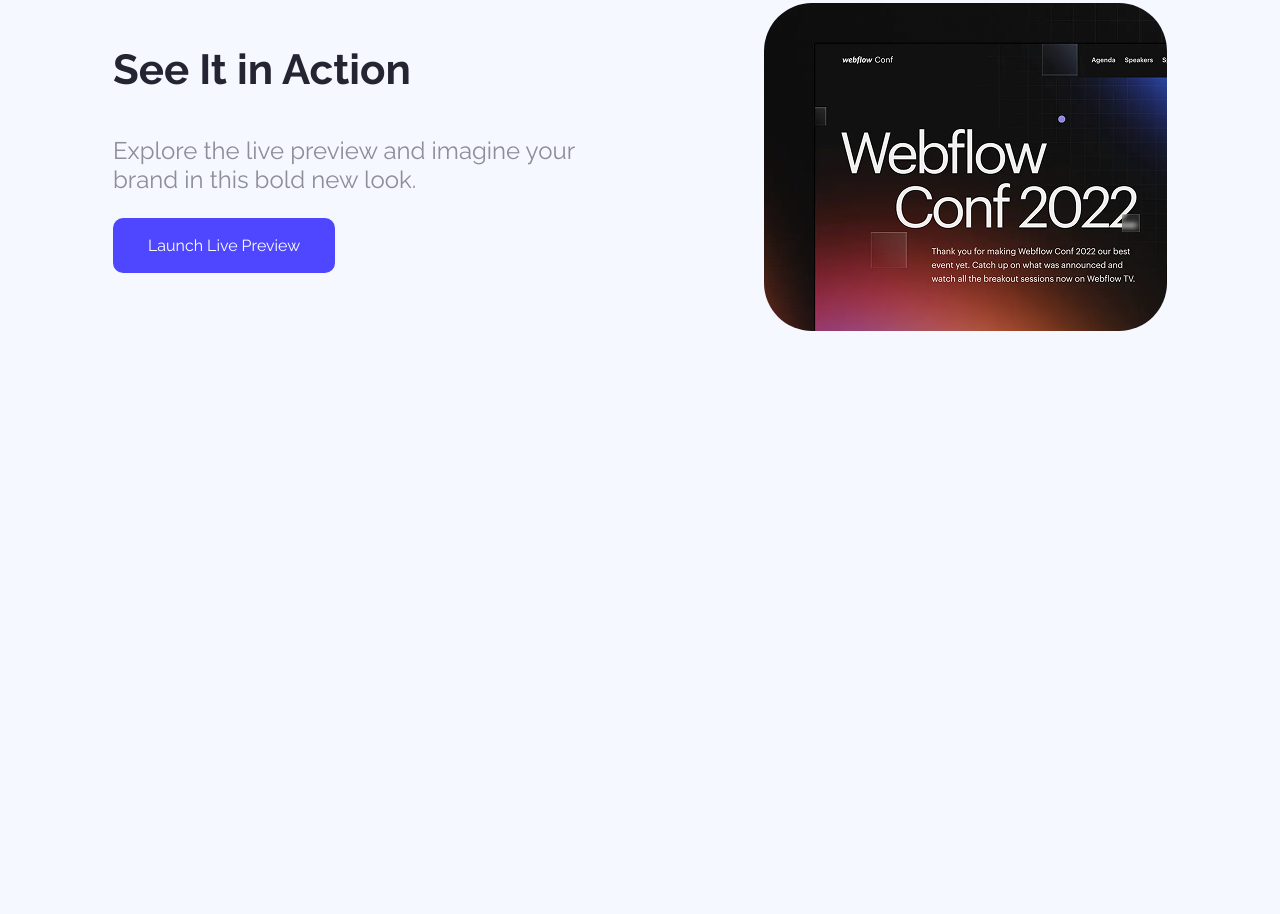
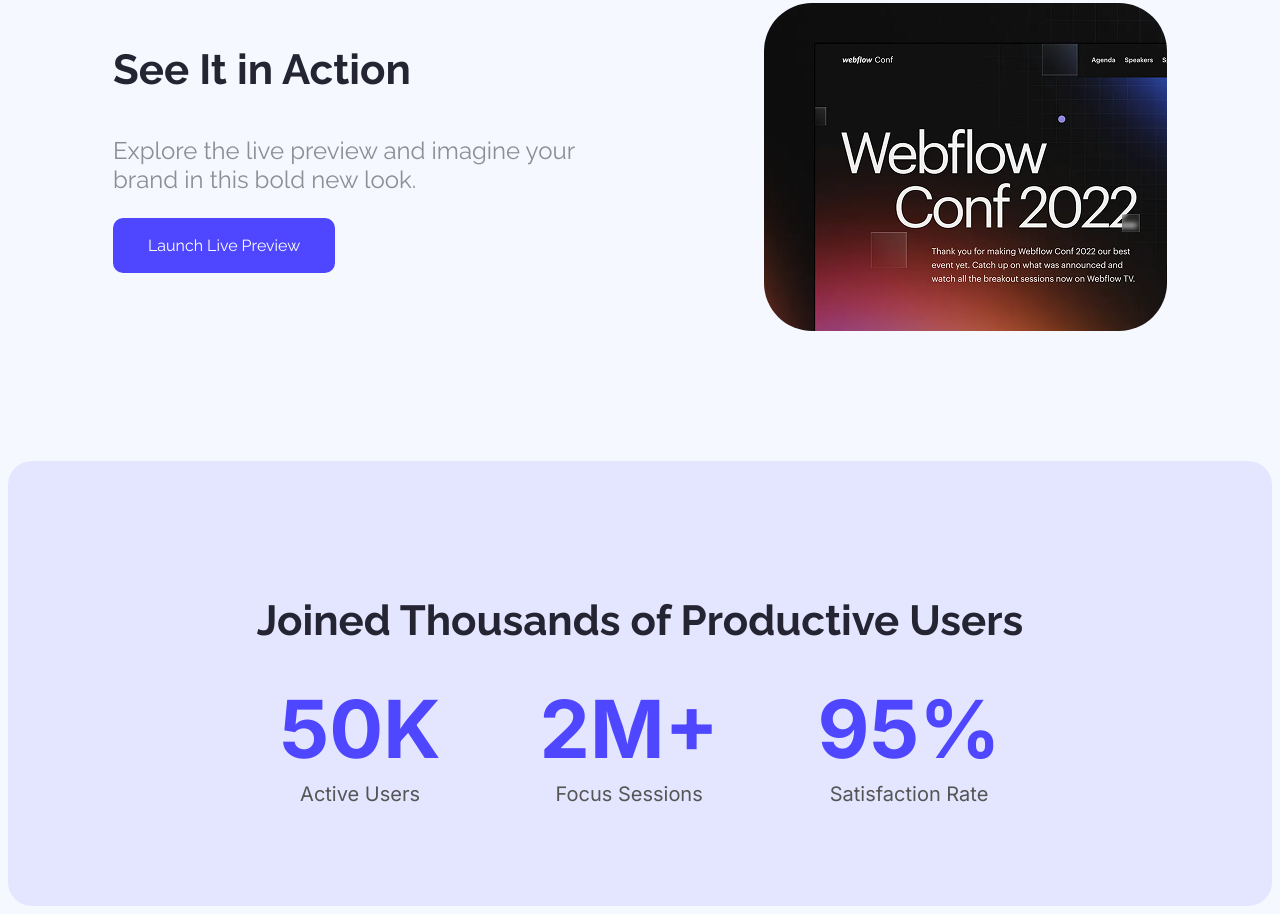
Before and after one commit to Nusratothoi/ProgrammingHero-B12A01, a plain HTML site: page index.html in a window 1280 px wide. Shown: the part 833-1747 px from the top of the page. Before the commit the page ends 1302 px from the top, so only its background shows below. Drawn offline with Linux system fonts and the light colour scheme.

Commit message:
user section

```diff
--- a/index.html
+++ b/index.html
@@ -52,6 +52,32 @@
 
         </section>
 
+        <!--Joined Thousands of Productive Users-->
+
+        <section class="productive-users-section secendary-bg">
+            <div class="productive-users-container">
+                <h2 class="section-title">Joined Thousands of Productive Users</h2>
+                <div class="user-items">
+
+                    <div class="user-item">
+                        <div class="number">50K</div>
+                        <div class="label">Active Users</div>
+                    </div>
+                    <div class="user-item">
+                        <div class="number">2M+</div>
+                        <div class="label">Focus Sessions</div>
+                    </div>
+                    <div class="user-item">
+                        <div class="number">95%</div>
+                        <div class="label">Satisfaction Rate</div>
+                    </div>
+
+                </div>
+
+            </div>
+
+        </section>
+
     </main>
 
 
```
